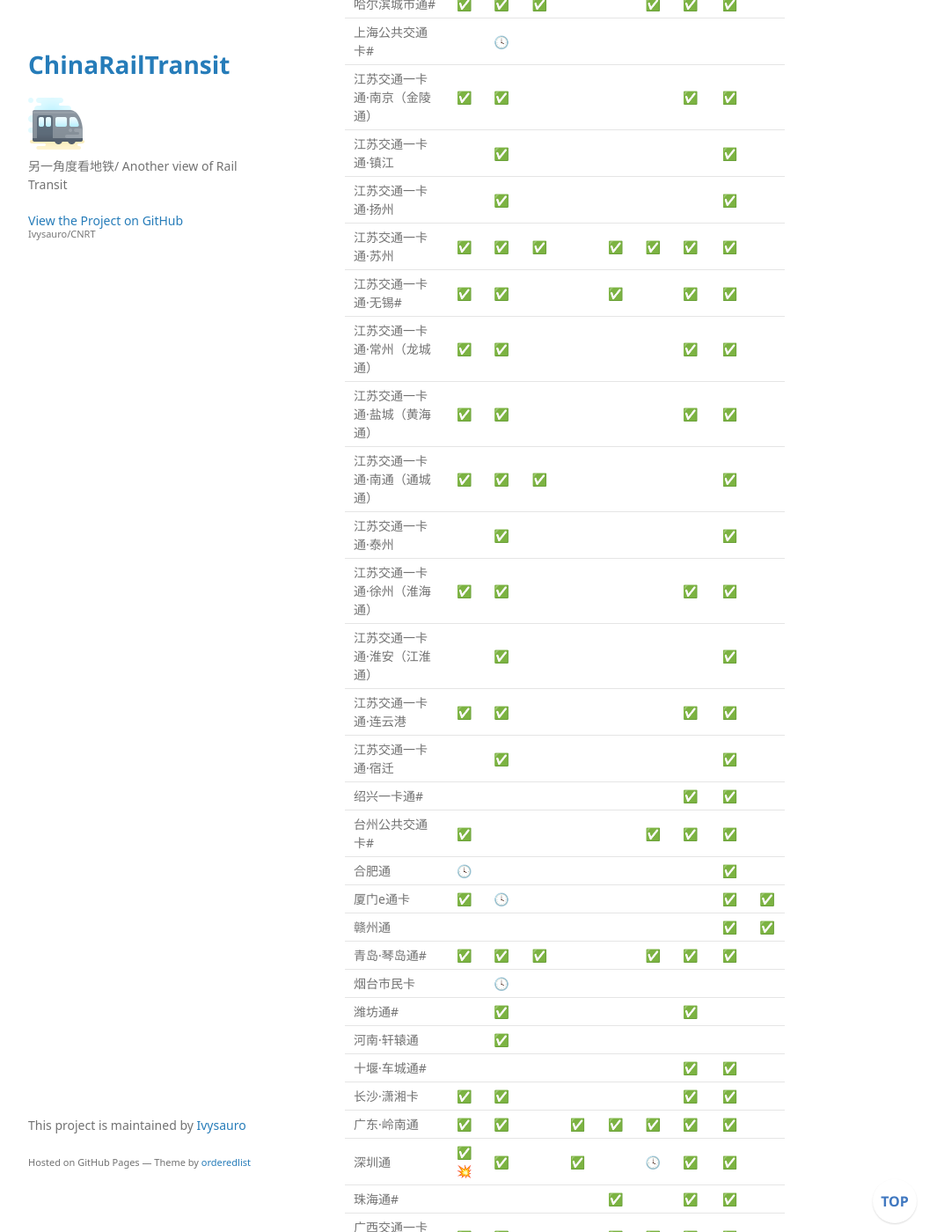
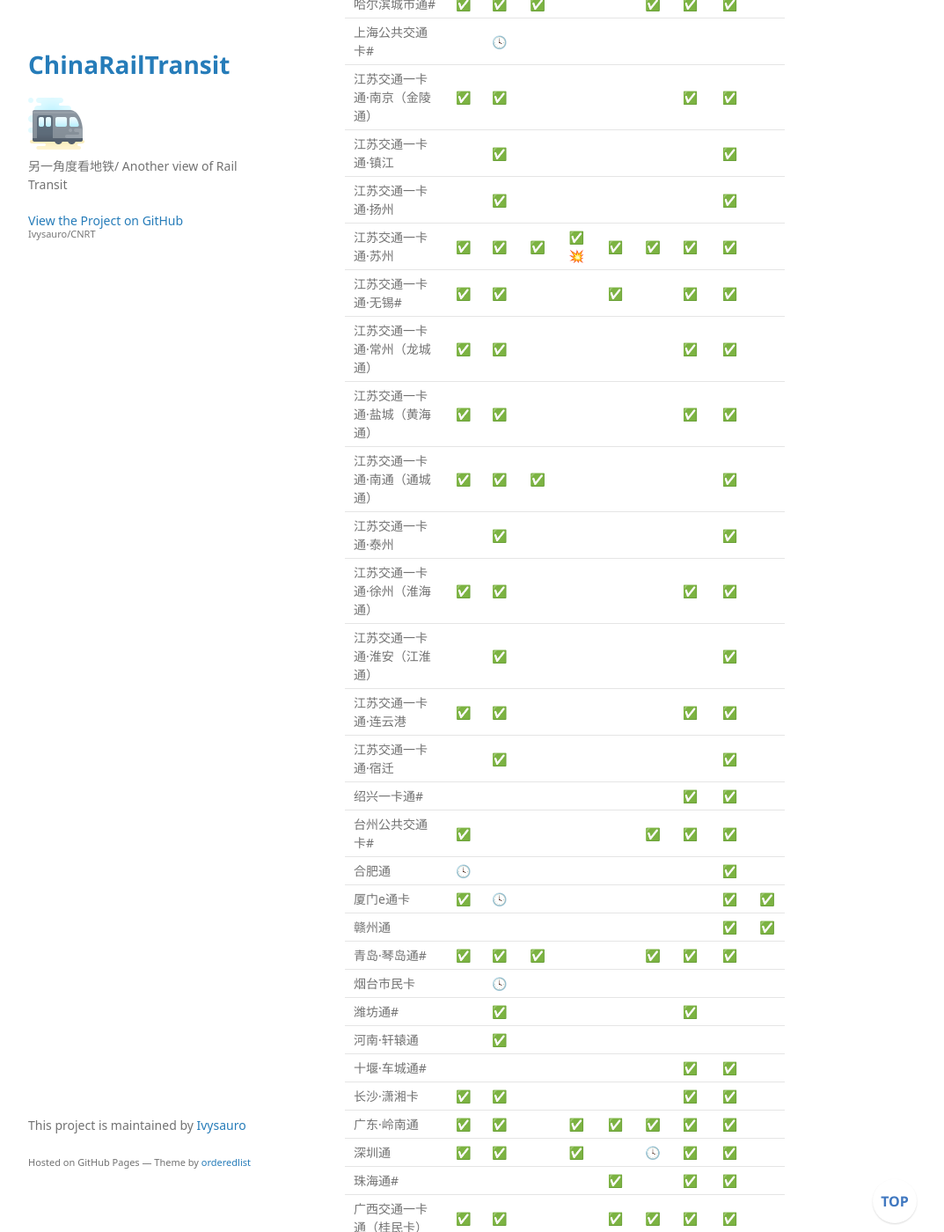
Before and after one commit to Ivysauro/CNRT, a Jekyll site: the page built from data/NFC.md, in a window 1280 px wide and 1400 px high, scrolled down 1420 px. Shown: the whole window at 88% size, without its empty margins (178-1251 px from the left). Built offline with Jekyll 4.4.1, drawn with Linux system fonts in a browser that asks for light colours; some web fonts are replaced; our own code applies the rules of GitHub Pages for plain Markdown files; a script that is not in the unit is left out.

Commit message:
🍊更新苹果数据

```diff
--- a/data/NFC.md
+++ b/data/NFC.md
@@ -45,7 +45,7 @@
 | 江苏交通一卡通·南京（金陵通） | ✅ | ✅ | | | | | ✅ | ✅ ||
 | 江苏交通一卡通·镇江 | | ✅ | | | | | | ✅ ||
 | 江苏交通一卡通·扬州 | | ✅ | | | | | | ✅ ||
-| 江苏交通一卡通·苏州 | ✅ | ✅ | ✅ | | ✅ | ✅ | ✅ | ✅ ||
+| 江苏交通一卡通·苏州 | ✅ | ✅ | ✅ | ✅💥 | ✅ | ✅ | ✅ | ✅ ||
 | 江苏交通一卡通·无锡# | ✅ | ✅ | | | ✅ | | ✅ | ✅ ||
 | 江苏交通一卡通·常州（龙城通） | ✅ | ✅ | | | | | ✅ | ✅ ||
 | 江苏交通一卡通·盐城（黄海通） | ✅ | ✅ | | | | | ✅ | ✅ ||
@@ -67,7 +67,7 @@
 | 十堰·车城通# | | | | | | | ✅ | ✅ ||
 | 长沙·潇湘卡 | ✅ | ✅ | | | | | ✅ | ✅ ||
 | 广东·岭南通 | ✅ | ✅ | | ✅ | ✅ | ✅ | ✅ | ✅ ||
-| 深圳通 | ✅💥 | ✅ | | ✅ | | 🕓 | ✅ | ✅ ||
+| 深圳通 | ✅ | ✅ | | ✅ | | 🕓 | ✅ | ✅ ||
 | 珠海通# | | | | | ✅ | | ✅ | ✅ |
 | 广西交通一卡通（桂民卡） | ✅ | ✅ | | | ✅ | ✅ | ✅ | ✅ ||
 | 海南一卡通（海岛通） | ✅ | ✅ | | | | ✅ | ✅ | ✅ ||
```
